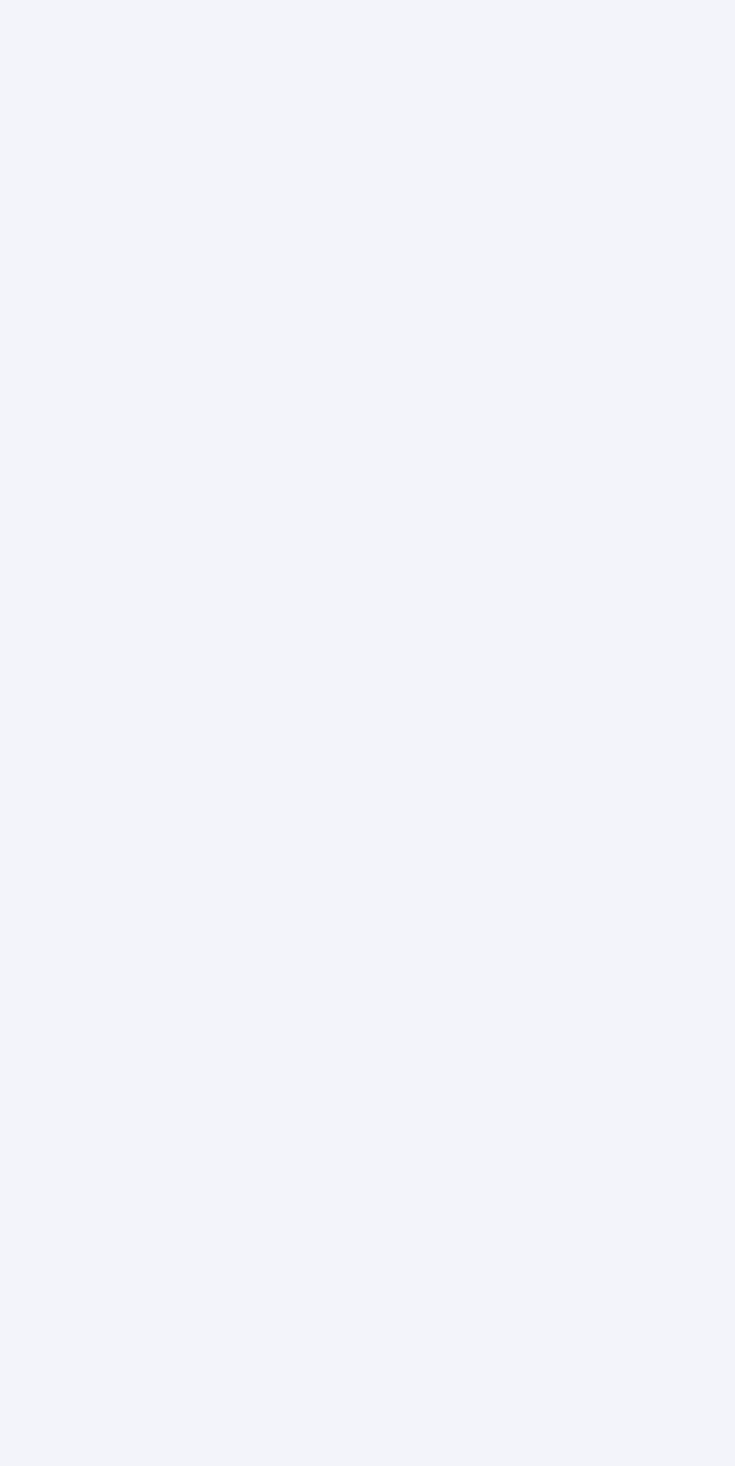
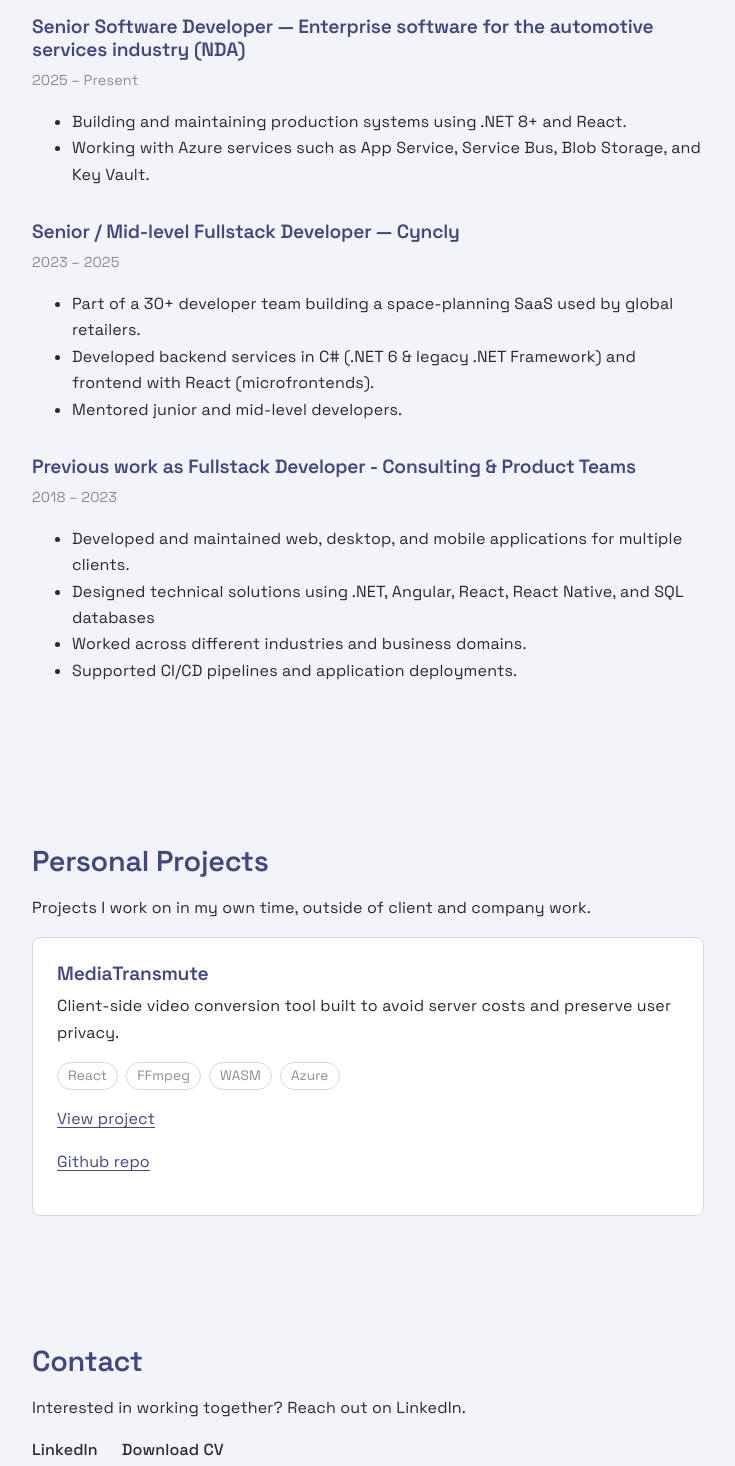
Before and after one commit to CarlaPaiva/mywebpage, a React (Vite) app: page / in a window 1280 px wide. Shown: the part 644-2110 px from the top of the page, without its empty margins (272-1007 px from the left). Before the commit the page ends 820 px from the top, so only its background shows below. Built offline with nearby package versions, Linux system fonts and the light colour scheme.

Commit message:
feat: minimal versions

```diff
--- a/src/App.css
+++ b/src/App.css
@@ -1,14 +1,7 @@
 .container {
-  max-width: 1100px;
+  max-width: 720px;
   padding-left: var(--space-4);
   padding-right: var(--space-4);
   margin-left: auto;
   margin-right: auto;
 }
-
-.card {
-  background-color: var(--color-bg-surface);
-  border: 1px solid var(--color-border);
-  border-radius: 12px;
-  padding: var(--space-5);
-}
--- a/src/App.tsx
+++ b/src/App.tsx
@@ -1,10 +1,18 @@
 import "./App.css";
+import About from "./components/about";
+import Contact from "./components/contact";
+import Experience from "./components/experience";
 import Header from "./components/header";
+import PersonalProjects from "./components/projects";
 
 function App() {
   return (
     <div className="container">
       <Header />
+      <About />
+      <Experience />
+      <PersonalProjects />
+      <Contact />
     </div>
   );
 }
--- a/src/base.css
+++ b/src/base.css
@@ -156,7 +156,7 @@ button.button--ghost:hover {
 }
 
 section {
-  padding-block: var(--space-7);
+  padding-block: 1.5rem;
 }
 
 .container {
--- /dev/null
+++ b/src/components/about/index.tsx
@@ -0,0 +1,21 @@
+import "./styles.css";
+
+const About = () => {
+  return (
+    <section id="about-me">
+      <h2>About Me</h2>
+      <p>
+        Hi, I’m Carla, a software developer with over 6 years of experience building and
+        maintaining web applications. I work across front-end, back-end, and cloud
+        infrastructure, mostly with React, .NET, and Azure.
+      </p>
+      <p>
+        I’ve worked on digital products and internal platforms, dealing with legacy code,
+        production issues, and day-to-day engineering tradeoffs. I care about code that is
+        understandable, testable, and cheap to change.
+      </p>
+    </section>
+  );
+};
+
+export default About;
--- /dev/null
+++ b/src/components/contact/index.tsx
@@ -0,0 +1,31 @@
+import "./styles.css";
+
+const Contact = () => {
+  return (
+    <section className="contact">
+      <h2>Contact</h2>
+
+      <p>Interested in working together? Reach out on LinkedIn.</p>
+
+      <ul className="contact__links">
+        <li>
+          <a
+            href="https://www.linkedin.com/in/carla-paiva/"
+            target="_blank"
+            rel="noopener noreferrer"
+          >
+            LinkedIn
+          </a>
+        </li>
+
+        <li>
+          <a href="/CV_CarlaPaiva_EN.pdf" target="_blank">
+            Download CV
+          </a>
+        </li>
+      </ul>
+    </section>
+  );
+};
+
+export default Contact;
--- /dev/null
+++ b/src/components/contact/styles.css
@@ -0,0 +1,20 @@
+.contact__links {
+  list-style: none;
+  padding: 0;
+  margin-top: 1rem;
+
+  display: flex;
+  gap: 1.5rem;
+}
+
+.contact__links a {
+  font-weight: 500;
+  text-decoration: none;
+  color: var(--text-primary);
+
+  transition: color 0.2s ease;
+}
+
+.contact__links a:hover {
+  color: var(--accent);
+}
--- /dev/null
+++ b/src/components/experience/index.tsx
@@ -0,0 +1,59 @@
+import "./styles.css";
+
+const Experience = () => {
+  return (
+    <section id="experience">
+      <h2>Experience</h2>
+
+      <div className="experience__item">
+        <h3>
+          Senior Software Developer — Enterprise software for the automotive services
+          industry (NDA)
+        </h3>
+        <span className="experience__meta">2025 – Present</span>
+        <ul>
+          <li>Building and maintaining production systems using .NET 8+ and React.</li>
+          <li>
+            Working with Azure services such as App Service, Service Bus, Blob Storage,
+            and Key Vault.
+          </li>
+        </ul>
+      </div>
+
+      <div className="experience__item">
+        <h3>Senior / Mid-level Fullstack Developer — Cyncly</h3>
+        <span className="experience__meta">2023 – 2025</span>
+        <ul>
+          <li>
+            Part of a 30+ developer team building a space-planning SaaS used by global
+            retailers.
+          </li>
+          <li>
+            Developed backend services in C# (.NET 6 & legacy .NET Framework) and frontend
+            with React (microfrontends).
+          </li>
+          <li>Mentored junior and mid-level developers.</li>
+        </ul>
+      </div>
+
+      <div className="experience__item">
+        <h3>Previous work as Fullstack Developer - Consulting & Product Teams</h3>
+        <span className="experience__meta">2018 – 2023</span>
+        <ul>
+          <li>
+            Developed and maintained web, desktop, and mobile applications for multiple
+            clients.
+          </li>
+          <li>
+            Designed technical solutions using .NET, Angular, React, React Native, and SQL
+            databases
+          </li>
+          <li>Worked across different industries and business domains.</li>
+          <li>Supported CI/CD pipelines and application deployments.</li>
+        </ul>
+      </div>
+    </section>
+  );
+};
+
+export default Experience;
--- /dev/null
+++ b/src/components/experience/styles.css
@@ -0,0 +1,19 @@
+.experience {
+  max-width: 65ch;
+}
+
+.experience__item {
+  margin-bottom: var(--space-5);
+}
+
+.experience__meta {
+  display: block;
+  font-size: 0.9rem;
+  color: var(--color-text-muted);
+  margin-bottom: var(--space-2);
+}
+
+.experience ul {
+  padding-left: 1.2rem;
+  margin: 0;
+}
--- a/src/components/index.ts
+++ b/src/components/index.ts
@@ -1 +1,2 @@
-export * as Header from "./header/index";
+export * as Header from "./header";
+export * as About from "./about";
--- /dev/null
+++ b/src/components/projects/index.tsx
@@ -0,0 +1,35 @@
+import "./styles.css";
+
+const PersonalProjects = () => {
+  return (
+    <section className="projects">
+      <h2>Personal Projects</h2>
+      <p className="section__intro">
+        Projects I work on in my own time, outside of client and company work.
+      </p>
+      <div className="projects__list">
+        <div className="project">
+          <h3>MediaTransmute</h3>
+          <p>
+            Client-side video conversion tool built to avoid server costs and preserve
+            user privacy.
+          </p>
+          <ul className="project__stack">
+            <li>React</li>
+            <li>FFmpeg</li>
+            <li>WASM</li>
+            <li>Azure</li>
+          </ul>
+          <p>
+            <a href="https://mediatransmute.carlapaiva.com/">View project</a>
+          </p>
+          <p>
+            <a href="https://github.com/CarlaPaiva/media-transmute">Github repo</a>
+          </p>
+        </div>
+      </div>
+    </section>
+  );
+};
+
+export default PersonalProjects;
--- /dev/null
+++ b/src/components/projects/styles.css
@@ -0,0 +1,34 @@
+.projects__list {
+  display: grid;
+  gap: var(--space-6);
+}
+
+.project {
+  padding: var(--space-4);
+  border: 1px solid var(--color-border);
+  border-radius: 8px;
+  background-color: var(--color-bg-surface);
+}
+
+.project__link {
+  display: inline-block;
+  margin-top: var(--space-2);
+  font-weight: 500;
+}
+
+.project__stack {
+  display: flex;
+  flex-wrap: wrap;
+  gap: var(--space-2);
+  list-style: none;
+  padding: 0;
+  margin: var(--space-3) 0;
+}
+
+.project__stack li {
+  font-size: 0.85rem;
+  color: var(--color-text-muted);
+  border: 1px solid var(--color-border);
+  border-radius: 999px;
+  padding: 2px 10px;
+}
```
Also changed, not shown: src/components/about/styles.css (added), 1 other file (tests, documents, lock files or other folders).
